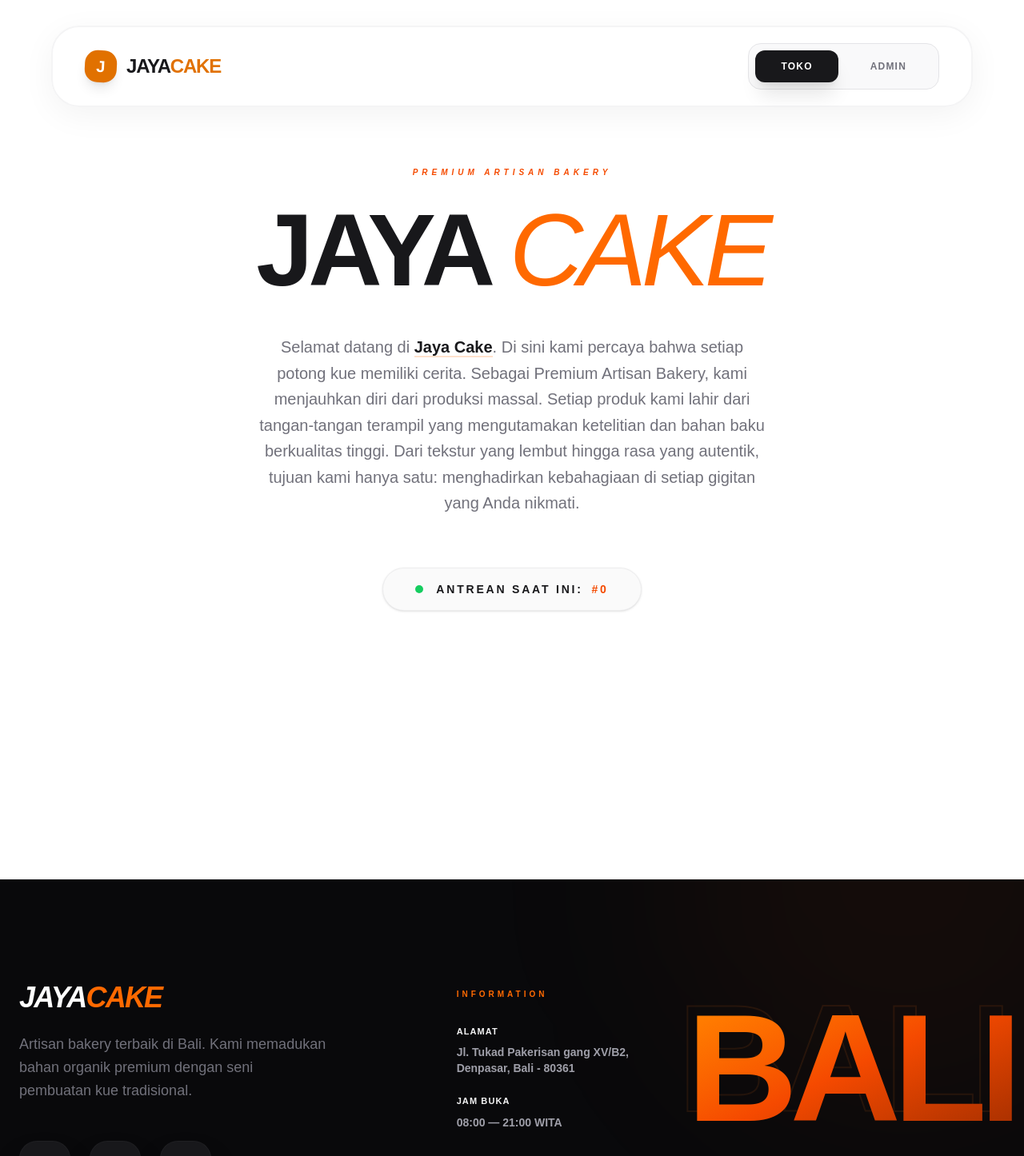
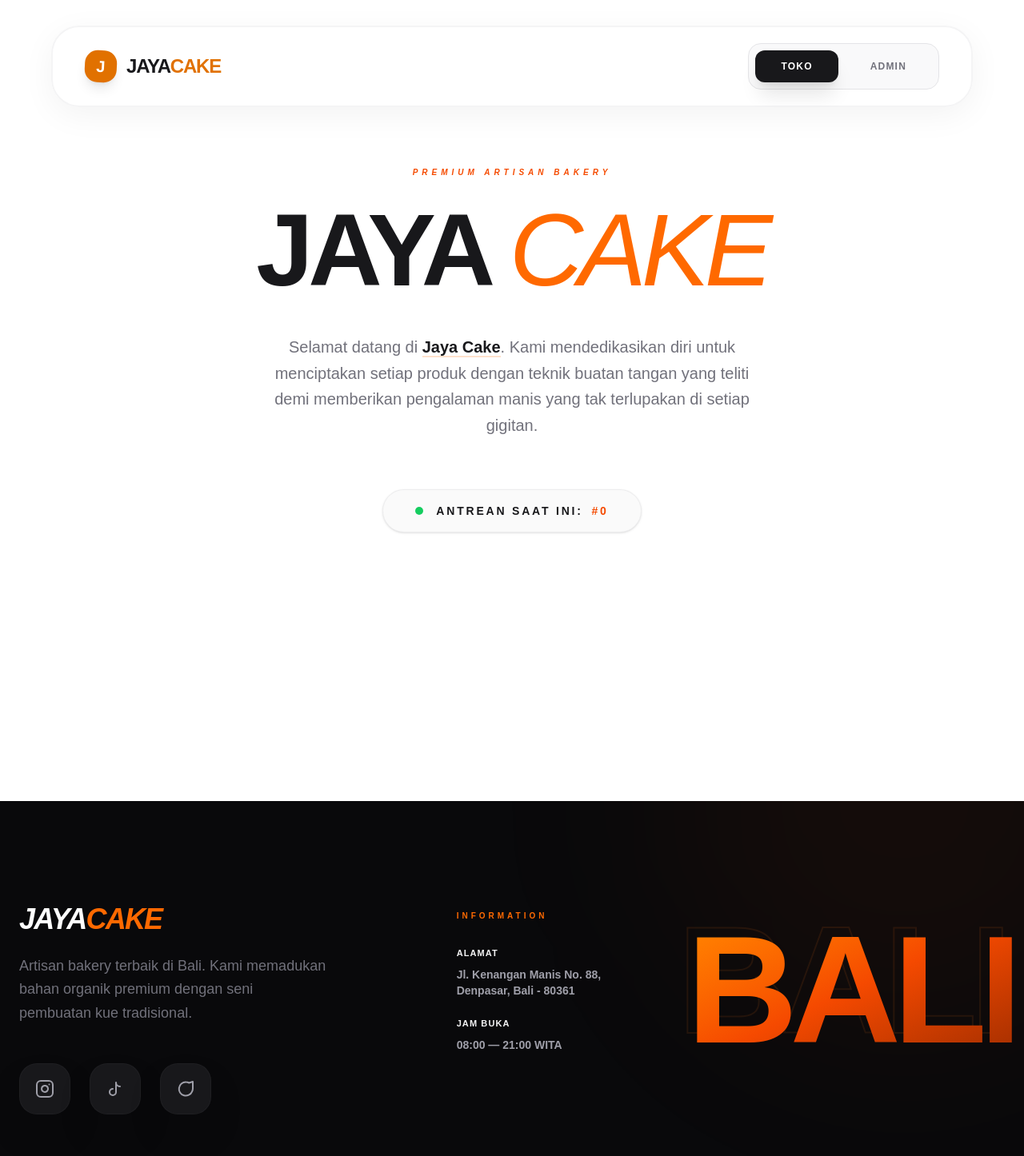
Before and after one commit to yosua081203/jayacake-web, a Next.js app: page / in a window 1280 px wide. Shown: the top 1446 px of the page at 80% size. Built offline with nearby package versions, Linux system fonts and the light colour scheme.

Commit message:
fix: resolve build error with any type

```diff
--- a/app/page.tsx
+++ b/app/page.tsx
@@ -32,12 +32,12 @@ export default function Home() {
     setShowSuccess(true);
   };
 
-  // Animasi Reveal untuk Judul
+  // Animasi Reveal - Ditambahkan 'as any' untuk mencegah error Build Vercel
   const containerReveal = {
     hidden: { opacity: 0 },
     visible: {
       opacity: 1,
-      transition: { staggerChildren: 0.3, delayChildren: 0.5 }
+      transition: { staggerChildren: 0.3, delayChildren: 0.5 } as any
     }
   };
 
@@ -47,7 +47,10 @@ export default function Home() {
       opacity: 1,
       y: 0,
       filter: "blur(0px)",
-      transition: { duration: 1, ease: [0.22, 1, 0.36, 1] }
+      transition: {
+        duration: 1,
+        ease: [0.22, 1, 0.36, 1] as any // Memperbaiki error TypeScript
+      }
     }
   };
 
@@ -69,7 +72,7 @@ export default function Home() {
 
           <motion.div variants={itemReveal} className="max-w-2xl mx-auto mb-16 px-4">
             <p className="text-lg md:text-xl text-zinc-500 leading-relaxed font-medium">
-              Selamat datang di <span className="text-zinc-900 font-bold border-b-2 border-orange-500/20">Jaya Cake</span>. Di sini kami percaya bahwa setiap potong kue memiliki cerita. Sebagai Premium Artisan Bakery, kami menjauhkan diri dari produksi massal. Setiap produk kami lahir dari tangan-tangan terampil yang mengutamakan ketelitian dan bahan baku berkualitas tinggi. Dari tekstur yang lembut hingga rasa yang autentik, tujuan kami hanya satu: menghadirkan kebahagiaan di setiap gigitan yang Anda nikmati.
+              Selamat datang di <span className="text-zinc-900 font-bold border-b-2 border-orange-500/20">Jaya Cake</span>. Kami mendedikasikan diri untuk menciptakan setiap produk dengan teknik buatan tangan yang teliti demi memberikan pengalaman manis yang tak terlupakan di setiap gigitan.
             </p>
           </motion.div>
 
@@ -112,7 +115,6 @@ export default function Home() {
         <div className="max-w-7xl mx-auto relative z-10">
           <div className="grid grid-cols-1 lg:grid-cols-12 gap-20 mb-24 items-start">
 
-            {/* Sosmed & Brand */}
             <div className="lg:col-span-5 space-y-10">
               <div className="space-y-6">
                 <h2 className="text-4xl font-black tracking-tighter uppercase italic">JAYA<span className="text-orange-500">CAKE</span></h2>
@@ -121,7 +123,7 @@ export default function Home() {
                 </p>
               </div>
 
-              {/* LOGO SOSIAL MEDIA RESMI */}
+              {/* LOGO SOSIAL MEDIA RESMI DENGAN WARNA BRAND */}
               <div className="flex gap-6 pt-2">
                 {[
                   {
@@ -158,13 +160,12 @@ export default function Home() {
               </div>
             </div>
 
-            {/* Kolom Informasi */}
             <div className="lg:col-span-3 space-y-8 pt-2">
               <h4 className="text-orange-500 font-black uppercase tracking-[0.4em] text-[10px]">Information</h4>
               <div className="space-y-6 text-zinc-400 font-bold text-sm">
                 <div className="space-y-2">
                   <p className="text-zinc-100 uppercase tracking-widest text-[11px]">Alamat</p>
-                  <p>Jl. Tukad Pakerisan gang XV/B2,<br/>Denpasar, Bali - 80361</p>
+                  <p>Jl. Kenangan Manis No. 88,<br/>Denpasar, Bali - 80361</p>
                 </div>
                 <div className="space-y-2">
                   <p className="text-zinc-100 uppercase tracking-widest text-[11px]">Jam Buka</p>
@@ -173,7 +174,7 @@ export default function Home() {
               </div>
             </div>
 
-            {/* TEKS BALI ARTISTIK */}
+            {/* TEKS BALI ARTISTIK 3D GRADIENT */}
             <div className="lg:col-span-4 flex lg:justify-end items-center">
               <div className="relative group cursor-default">
                 <h2 className="text-[9rem] md:text-[12rem] font-black leading-none tracking-tighter text-transparent select-none opacity-10 group-hover:opacity-20 transition-opacity duration-1000"
@@ -196,7 +197,7 @@ export default function Home() {
         </div>
       </footer>
 
-      {/* MODAL & KERANJANG */}
+      {/* MODAL SUCCESS & FLOATING CART */}
       <AnimatePresence>
         {showSuccess && (
           <div className="fixed inset-0 bg-zinc-950 z-[200] flex items-center justify-center text-center p-6 backdrop-blur-xl">
```
